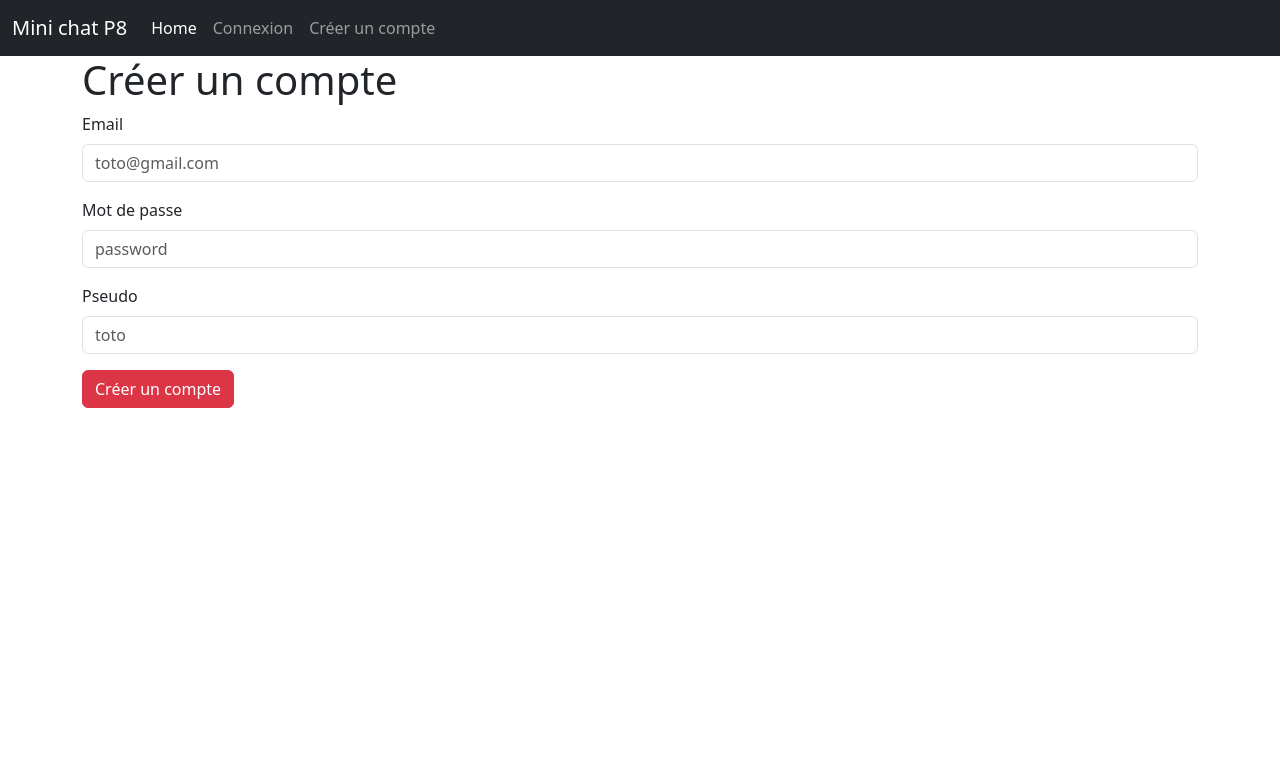
After one commit to Simplon-Roanne-Promo-8/VanillaPHP-Correction-MiniChat, a PHP site: page /register.php in a window 1280 px wide. The commit adds this page. Shown: the top 783 px of the page. Run offline with PHP 8.4, Linux system fonts and the light colour scheme.

Commit message:
refacorisaton avec authtification session et has password

```diff
--- /dev/null
+++ b/partials/footer.php
@@ -0,0 +1,3 @@
+        <script src="https://cdn.jsdelivr.net/npm/bootstrap@5.3.2/dist/js/bootstrap.bundle.min.js" integrity="sha384-C6RzsynM9kWDrMNeT87bh95OGNyZPhcTNXj1NW7RuBCsyN/o0jlpcV8Qyq46cDfL" crossorigin="anonymous"></script>
+    </body>
+</html>
--- /dev/null
+++ b/partials/header.php
@@ -0,0 +1,40 @@
+<html lang="en">
+
+<head>
+    <meta charset="utf-8">
+    <meta name="viewport" content="width=device-width, initial-scale=1">
+    <title>Mini chat P8</title>
+    <link href="https://cdn.jsdelivr.net/npm/bootstrap@5.3.2/dist/css/bootstrap.min.css" rel="stylesheet" integrity="sha384-T3c6CoIi6uLrA9TneNEoa7RxnatzjcDSCmG1MXxSR1GAsXEV/Dwwykc2MPK8M2HN" crossorigin="anonymous">
+</head>
+
+<body>
+    <header>
+        <nav class="navbar navbar-expand-lg bg-dark navbar-dark">
+            <div class="container-fluid">
+                <a class="navbar-brand" href="./index.php">Mini chat P8</a>
+                <button class="navbar-toggler" type="button" data-bs-toggle="collapse" data-bs-target="#navbarNav" aria-controls="navbarNav" aria-expanded="false" aria-label="Toggle navigation">
+                    <span class="navbar-toggler-icon"></span>
+                </button>
+                <div class="collapse navbar-collapse" id="navbarNav">
+                    <ul class="navbar-nav">
+                        <li class="nav-item">
+                            <a class="nav-link active" aria-current="page" href="./index.php">Home</a>
+                        </li>
+                        <?php if (!empty($_SESSION)) { ?>
+                            <li class="nav-item">
+                                <a class="nav-link" href="./process/authentication/logout.php">Deconnexion</a>
+                            </li>
+                        <?php }else {  ?>
+                        <li class="nav-item">
+                            <a class="nav-link" href="./login.php">Connexion</a>
+                        </li>
+                        <li class="nav-item">
+                            <a class="nav-link" href="./register.php">Créer un compte</a>
+                        </li>
+                        <?php } ?>
+                    </ul>
+                </div>
+            </div>
+        </nav>
+    </header>
+    <?php include './partials/message.php' ?>
--- /dev/null
+++ b/register.php
@@ -0,0 +1,26 @@
+<?php include './partials/header.php' ?>
+
+
+    <section class="container">
+        <h1>Créer un compte</h1>
+
+
+        <form action="./process/authentication/process_register.php" method="post">
+            <div class="mb-3">
+                <label for="email" class="form-label">Email</label>
+                <input type="email" class="form-control" name="email" id="email" placeholder="toto@gmail.com">
+            </div>
+            <div class="mb-3">
+                <label for="password" class="form-label">Mot de passe</label>
+                <input type="password" class="form-control" name="password" id="password" placeholder="password">
+            </div>
+            <div class="mb-3">
+                <label for="pseudo" class="form-label">Pseudo</label>
+                <input type="text" class="form-control" name="pseudo" id="pseudo" placeholder="toto" >
+            </div>
+            <button type="submit" class="btn btn-danger">Créer un compte</button>
+        </form>
+
+    </section>
+
+<?php include "./partials/footer.php" ?>
```
Also changed, not shown: assets/js/ajax.js (+8 -3 lines), index.php (+7 -26 lines), login.php (added, +22 -0 lines), process/authentication/logout.php (added, +9 -0 lines), process/authentication/process_login.php (added, +35 -0 lines), process/authentication/process_register.php (added, +30 -0 lines), process/process_add_user_message.php (+8 -28 lines).
